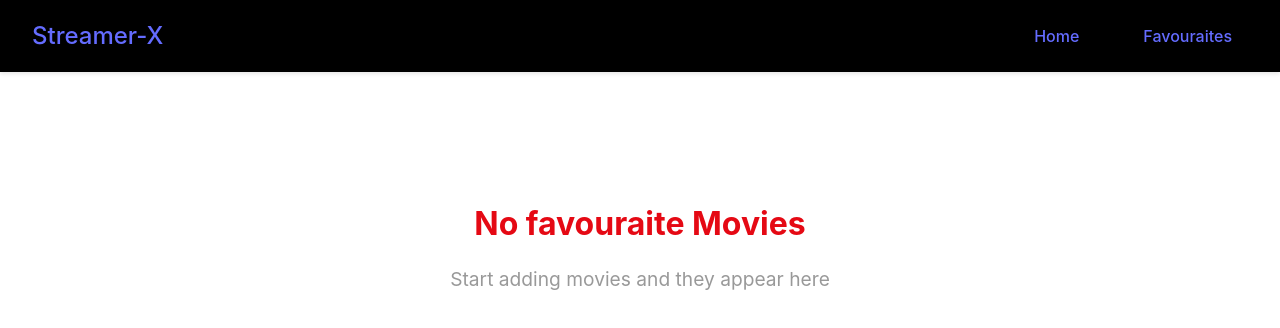
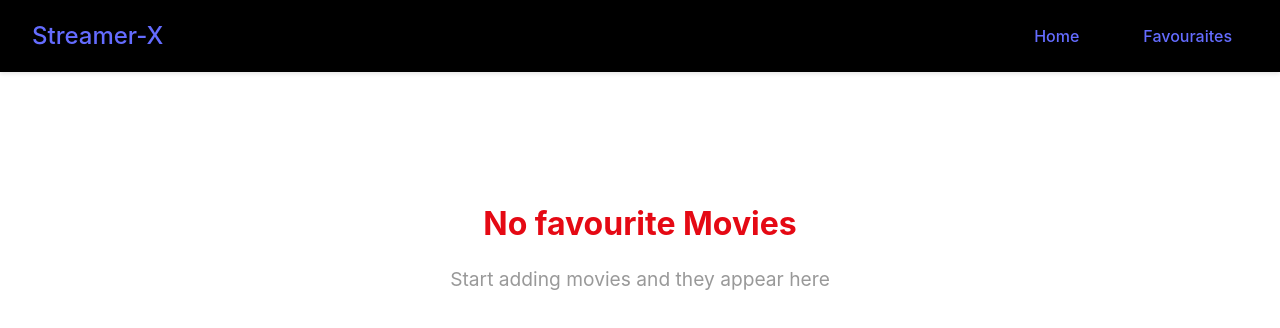
Before and after one commit to id-87/web, a React (Vite) app: page /favouraites in a window 1280 px wide. Shown: the top 328 px of the page. Built offline with nearby package versions, Linux system fonts and the light colour scheme.

Commit message:
Some spelling errors fixed

```diff
--- a/src/components/pages/favorites.jsx
+++ b/src/components/pages/favorites.jsx
@@ -8,7 +8,7 @@ function Favouraites(){
 
     if (favorites && favorites.length > 0){
         return <div className='favorites'>
-            <h2>Your favouraites</h2>
+            <h2>Your favourites</h2>
             <div className="movies-grid">
         {favorites.map((movie) => (
             <MovieCard movie={movie} key={movie.id}/>
@@ -16,7 +16,7 @@ function Favouraites(){
     </div></div>
     }
     return <div className="favorites-empty">
-        <h2>No favouraite Movies</h2>
+        <h2>No favourite Movies</h2>
         <p>Start adding movies and they appear here</p>
     </div>
 }
```
